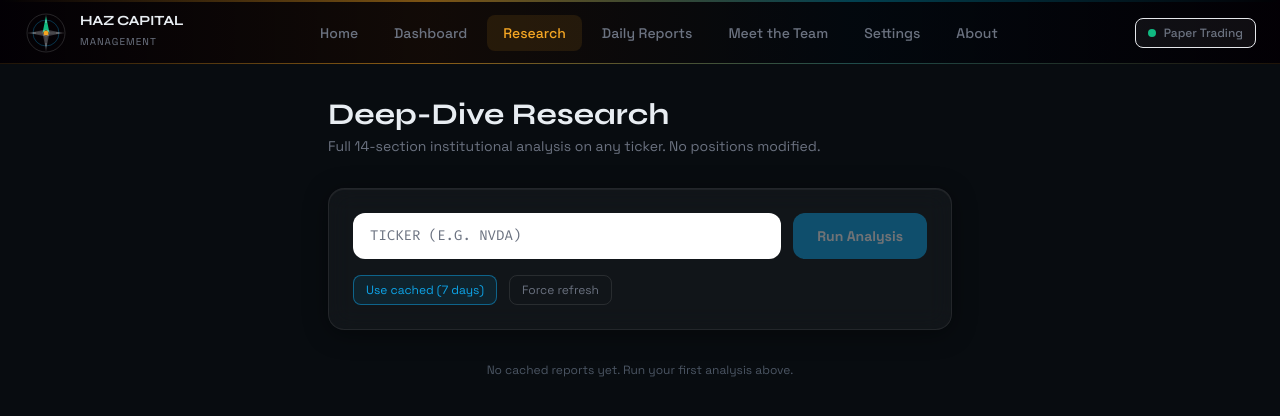
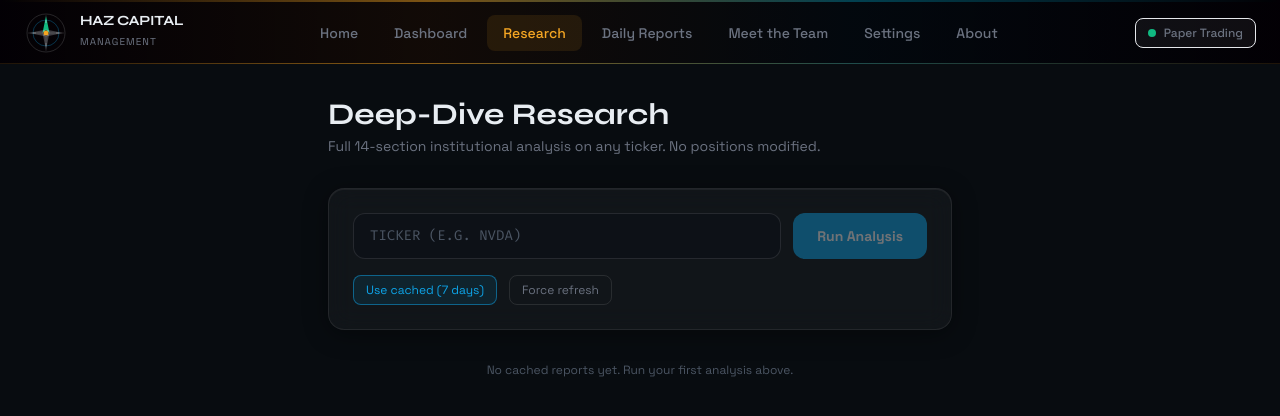
Before and after one commit to harrywalker1000-web/ai-stock-agent, a Next.js app in the folder dashboard/: page /reports/adhoc in a window 1280 px wide. Shown: the top 416 px of the page. Built offline with nearby package versions, Linux system fonts and the light colour scheme.

Commit message:
fix: dark background on research input box
Co-Authored-By: claude-flow <ruv@ruv.net>

```diff
--- a/dashboard/app/reports/adhoc/page.tsx
+++ b/dashboard/app/reports/adhoc/page.tsx
@@ -96,7 +96,7 @@ export default function AdhocInputPage() {
               onKeyDown={(e) => e.key === "Enter" && run()}
               placeholder="Ticker (e.g. NVDA)"
               maxLength={5}
-              className="flex-1 bg-white/08 border border-white/10 rounded-xl px-4 py-3 text-sm text-[#E8EDF2] placeholder-[#6B7280] font-mono uppercase focus:outline-none focus:border-[#0EA5E9]/50 transition-all"
+              className="flex-1 bg-[#0D1117] border border-white/10 rounded-xl px-4 py-3 text-sm text-[#E8EDF2] placeholder-[#4B5563] font-mono uppercase focus:outline-none focus:border-[#0EA5E9]/50 transition-all"
             />
             <button
               onClick={run}
```
